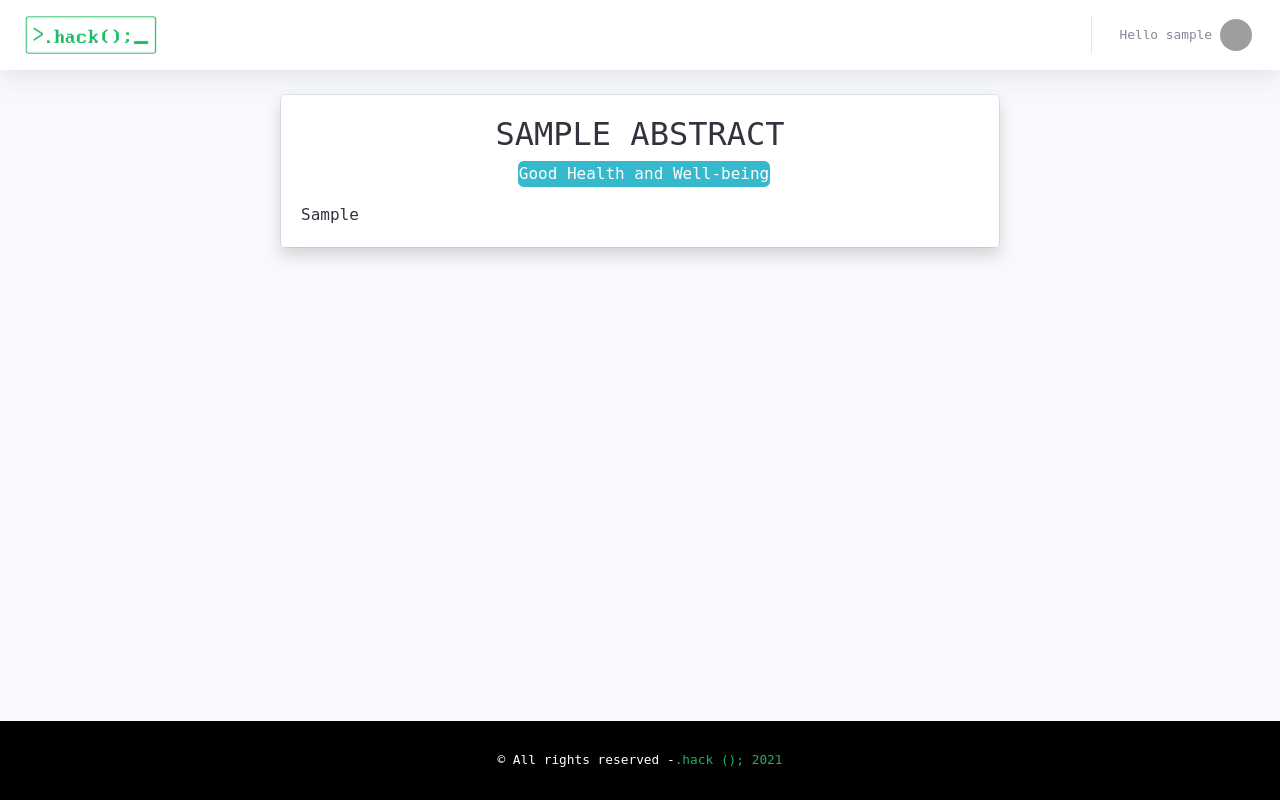
After one commit to blessey15/hack21, a Django app: page /abstract in a window 1280 px wide. The commit adds this page. Run offline with Django 3.2, Linux system fonts and the light colour scheme; a user stored in the database is signed in; tables that the repository leaves empty hold one stand-in row (values such as "Sample post"); some libraries are stand-ins or nearby versions; grey boxes are pictures that could not be loaded.

Commit message:
view abstract done

```diff
--- a/hack21/urls.py
+++ b/hack21/urls.py
@@ -117,4 +117,6 @@ urlpatterns = [
     # path('test', views.test_view,  name='test_home'),
 
     path('abstract/submit', submission_views.submit_abstract_view, name='submit_abstract'),
+
+    path('abstract', submission_views.view_abstract, name='view_abstract'),
 ]
--- a/submissions/views.py
+++ b/submissions/views.py
@@ -54,3 +54,19 @@ def submit_abstract_view(request):
         return  render(request, 'messages.html', context)
 
     return render(request,'submissions/submit_abstract.html', context)
+
+def view_abstract(request):
+    context = {}
+    applications = Application.objects.filter(members__id = request.user.id)
+    if len(applications)>0:
+        application = applications[0]
+    else:
+        context['message'] = 'The corresponding application could not be found!!'
+        return  render(request, 'messages.html', context)
+    try:
+        abstract = Abstract.objects.get(application=application)
+        context['abstract'] = abstract
+    except Abstract.DoesNotExist:
+        context['message'] = 'The corresponding Abstract could not be found!!'
+        return  render(request, 'messages.html', context)
+    return render(request, 'submissions/abstract.html', context)
--- /dev/null
+++ b/templates/submissions/abstract.html
@@ -0,0 +1,36 @@
+{% extends 'base.html' %}
+{% load static %}
+{% block breadcrumb %}
+<!-- <a class="navbar-brand" href="{% url 'home' %}"> <li class="breadcrumb-item active">.hack( ); 2021</li></a> -->
+{% endblock %} {% block content %}
+<script src="https://cdnjs.cloudflare.com/ajax/libs/clipboard.js/2.0.6/clipboard.min.js"></script>
+<script src="https://ajax.googleapis.com/ajax/libs/jquery/3.5.1/jquery.min.js"></script>
+<style>
+    .shadow-sm {
+    box-shadow: 0 0.525rem 0.95rem 0 rgba(58, 59, 69, 0.2) !important;
+}
+</style>
+<div class="container">
+    <div class="main-body">
+        <div class="row gutters-sm">
+
+
+            <div class="col-md-8 offset-2">
+                <div class="row gutters-sm">
+                    <div class="col">
+                        <div class="card shadow-smmb-3">
+                            <div class="card-body shadow-sm">
+                                <h2 class="text-center">{{ abstract.project_title }}</h2>
+                                <div class="text-center"><p class="btn btn-info btn-icon-split mb-3 text-center">{{ abstract.problem_statement }} </p></div>
+                                    {{ abstract.abstract }}
+                            </div>
+                        </div>
+                    </div>
+                </div>
+            </div>
+        </div>
+    </div>
+</div>
+
+
+{% endblock content %}
```
Also changed, not shown: templates/home.html (+7 -3 lines).
